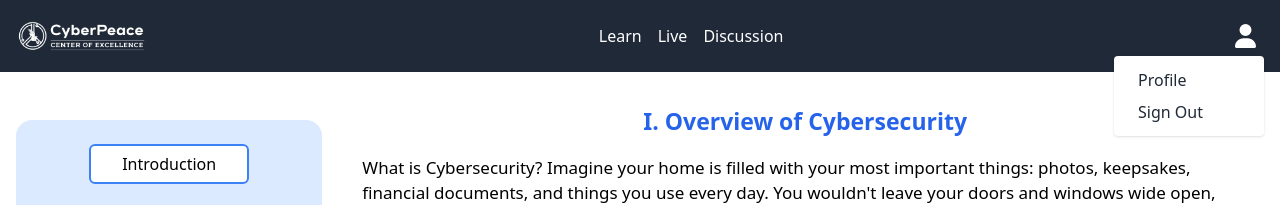
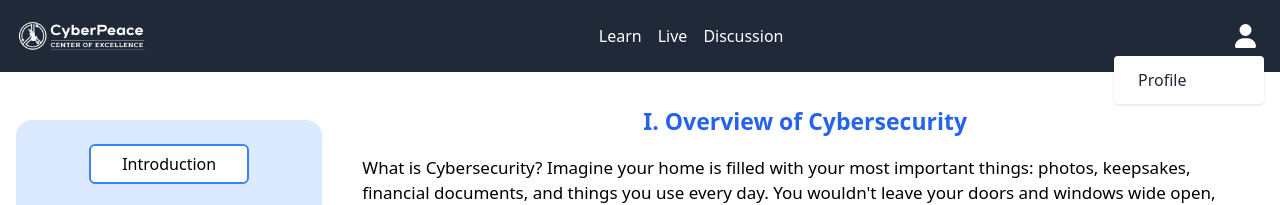
Before and after one commit to pankajra1/Range, a React (Vite) app: page /cm1 in a window 1280 px wide. Both pictures are taken after a click on the button 1249 px from the left and 36 px from the top of the page. Shown: the top 205 px of the page. Built offline with nearby package versions, Linux system fonts and the light colour scheme.

Commit message:
updated navbar

```diff
--- a/src/components/navbar.jsx
+++ b/src/components/navbar.jsx
@@ -5,44 +5,30 @@ import { FontAwesomeIcon } from "@fortawesome/react-fontawesome";
 import { faBars, faTimes } from "@fortawesome/free-solid-svg-icons";
 import { faGripLinesVertical, faUser } from "@fortawesome/free-solid-svg-icons";
 import { useMediaQuery } from "react-responsive";
+import { useAuth0 } from '@auth0/auth0-react'; // Import useAuth0 hook
 
 const Navbar = () => {
   const [dropdownOpen, setDropdownOpen] = useState(false);
   const [userEmail, setUserEmail] = useState("");
   const dropdownRef = useRef(null);
   const isMobile = useMediaQuery({ maxWidth: 598 });
+  const { user, isAuthenticated, logout } = useAuth0(); // Destructure user, isAuthenticated, and logout from useAuth0
+
+  useEffect(() => {
+    if (isAuthenticated) {
+      setUserEmail(user.email);
+    } else {
+      setUserEmail("");
+    }
+  }, [isAuthenticated, user]);
 
   const toggleDropdown = () => {
     setDropdownOpen(!dropdownOpen);
   };
 
-  // useEffect(() => {
-  //   function handleClickOutside(event) {
-  //     if (dropdownRef.current && !dropdownRef.current.contains(event.target) && event.target !== dropdownToggleRef.current) {
-  //       setDropdownOpen(false);
-  //     }
-  //   }
-
-  //   document.addEventListener("mousedown", handleClickOutside);
-  //   return () => {
-  //     document.removeEventListener("mousedown", handleClickOutside);
-  //   };
-  // }, [dropdownRef]);
-
-  useEffect(() => {
-    setUserEmail(sessionStorage.getItem("userEmail") || "");
-
-    function handleClickOutside(event) {
-      if (dropdownRef.current && !dropdownRef.current.contains(event.target)) {
-        setDropdownOpen(false);
-      }
-    }
-
-    document.addEventListener("mousedown", handleClickOutside);
-    return () => {
-      document.removeEventListener("mousedown", handleClickOutside);
-    };
-  }, []);
+  const logoutHandler = () => {
+    logout({ returnTo: window.location.origin }); // Logout and return to the current URL
+  };
 
   const dropdownToggleRef = useRef(null);
 
@@ -136,12 +122,15 @@ const Navbar = () => {
             >
               Profile
             </Link>
-            <Link
-              to="/"
-              className="block text-gray-800 hover:bg-gray-200 py-1 px-4 whitespace-nowrap"
-            >
-              Sign Out
-            </Link>
+            {/* Display logout link only when user is authenticated */}
+            {isAuthenticated && (
+              <button
+                onClick={logoutHandler}
+                className="block text-gray-800 hover:bg-gray-200 py-1 px-4 whitespace-nowrap"
+              >
+                Sign Out
+              </button>
+            )}
           </div>
         )}
       </div>
```
